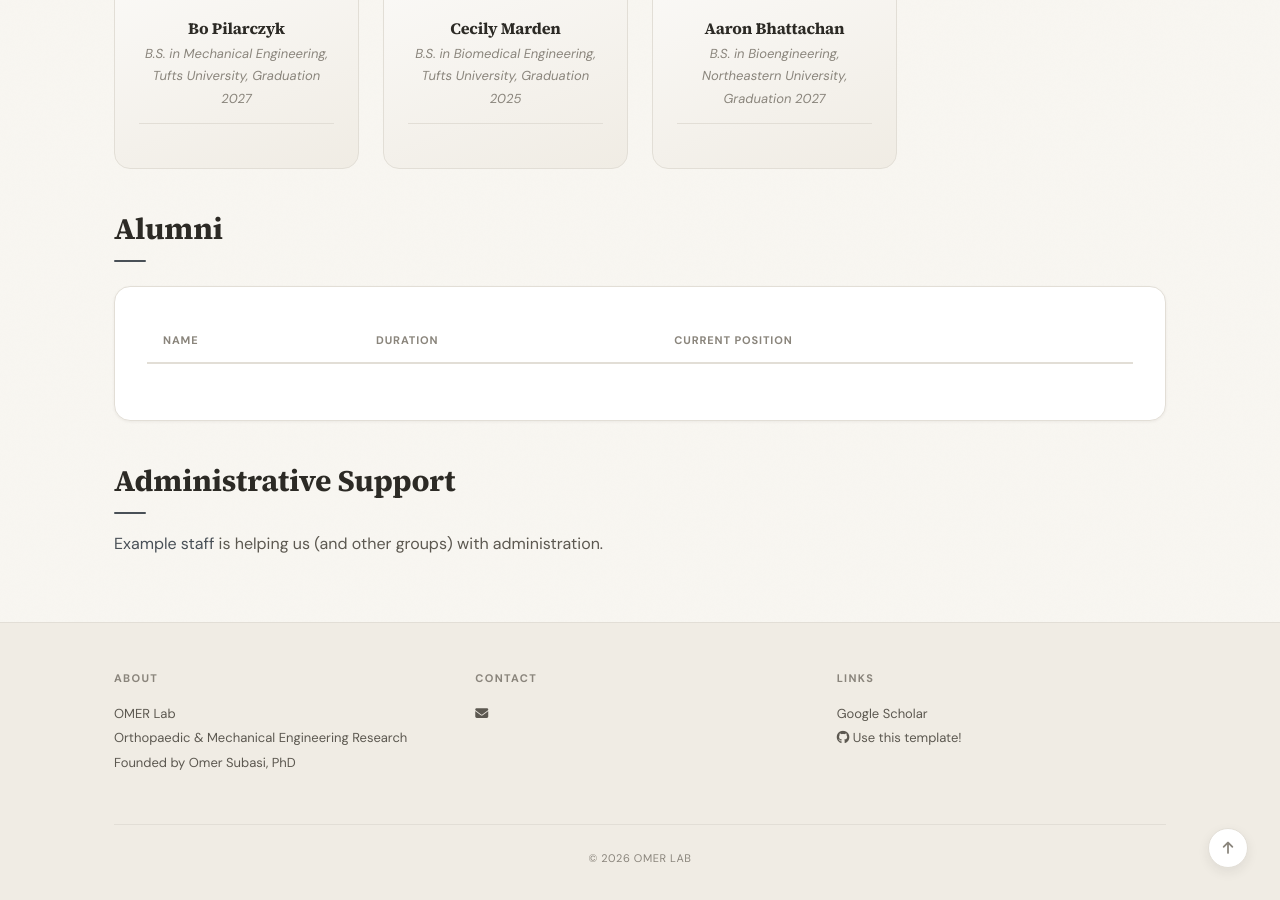
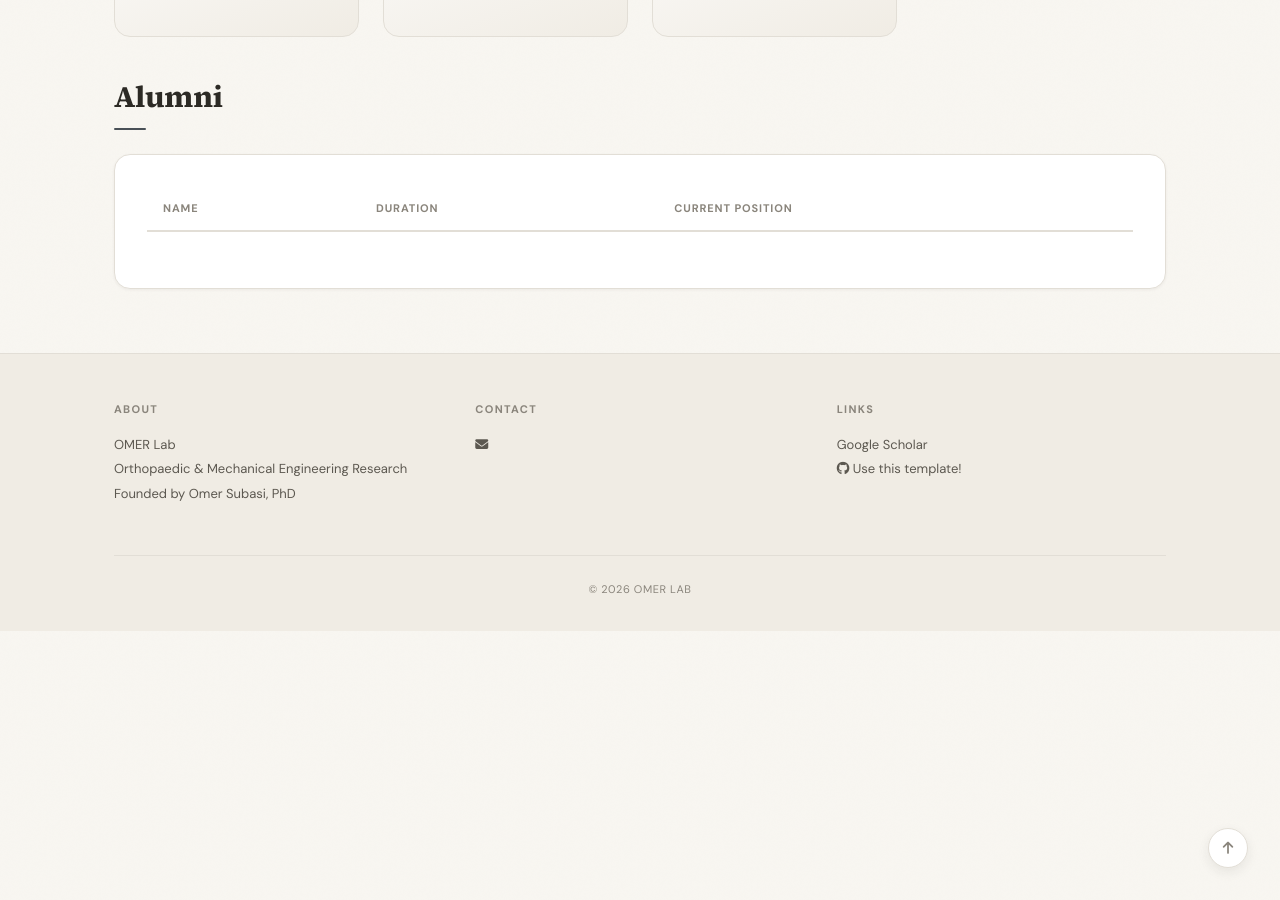
Before and after one commit to osubasi25/osubasi25.github.io, a Jekyll site: the page built from _pages/team.md, in a window 1280 px wide and 900 px high, scrolled down 772 px. Built offline with Jekyll 4.4.1, drawn with Linux system fonts in a browser that asks for light colours; a style sheet for code colours, icons or effects is not loaded.

Commit message:
Update team.md

```diff
--- a/_pages/team.md
+++ b/_pages/team.md
@@ -37,7 +37,6 @@ permalink: /team/
 <div class="team-grid">
 {% for member in site.data.team_members %}
 <div class="team-card">
-<img src="{{ site.url }}{{ site.baseurl }}/images/{{ member.photo }}" class="team-photo" alt="{{ member.name }}" loading="lazy">
 <h4 class="team-name">{{ member.name }}</h4>
 <p class="team-info">{{ member.info }}</p>
 <div class="team-links">
@@ -71,7 +70,3 @@ permalink: /team/
 </table>
 </div>
 {% endif %}
-
-## Administrative Support
-
-<a href="mailto:exampleemail@gmail.com">Example staff</a> is helping us (and other groups) with administration.
```
